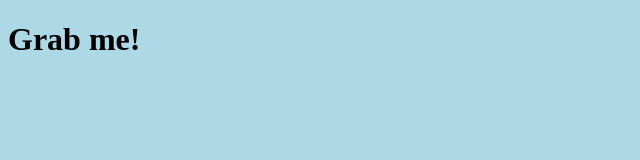
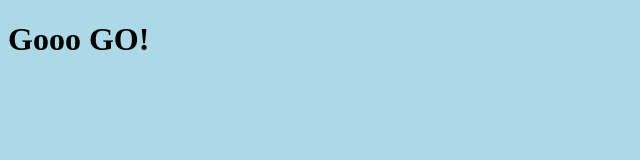
Before and after one commit to mandoo-su/TIL, a plain HTML site: page JS/NomardCoders/MOMENTUM/index.html in a window 1280 px wide. Shown: the full height of the page, 0-640 px from the left. Drawn offline with Linux system fonts and the light colour scheme.

Commit message:
#3.2 searching for elements

```diff
--- a/JS/NomardCoders/MOMENTUM/app.js
+++ b/JS/NomardCoders/MOMENTUM/app.js
@@ -1,2 +1,4 @@
-const title = document.getElementById("title");
+const title = document.querySelector(".hello h1");
 console.dir(title);
+
+title.innerHTML = "Gooo GO!";
--- a/JS/NomardCoders/MOMENTUM/index.html
+++ b/JS/NomardCoders/MOMENTUM/index.html
@@ -11,7 +11,10 @@
         <title>Momentum</title>
     </head>
     <body>
-        <h1 autofocus id="title">Grab me!</h1>
+        <div class="hello">
+            <h1>Grab me!</h1>
+        </div>
+
         <script src="app.js"></script>
     </body>
 </html>
```
